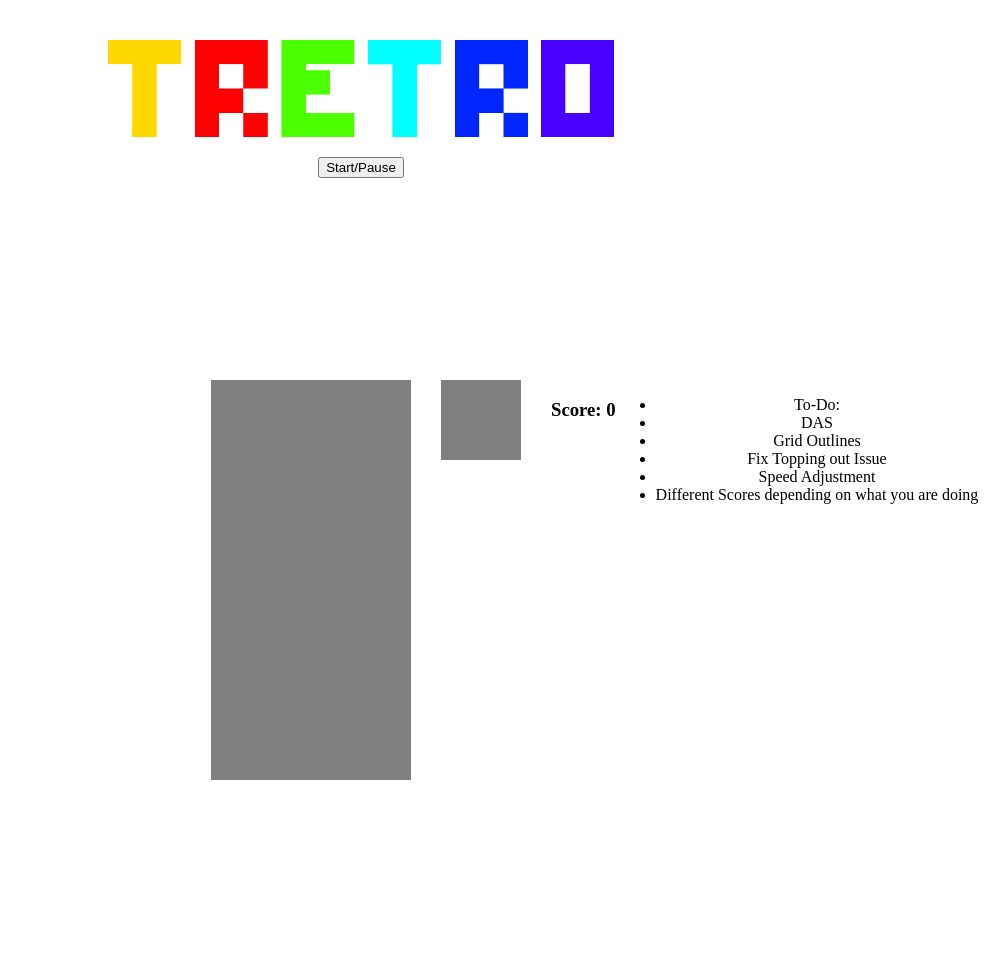
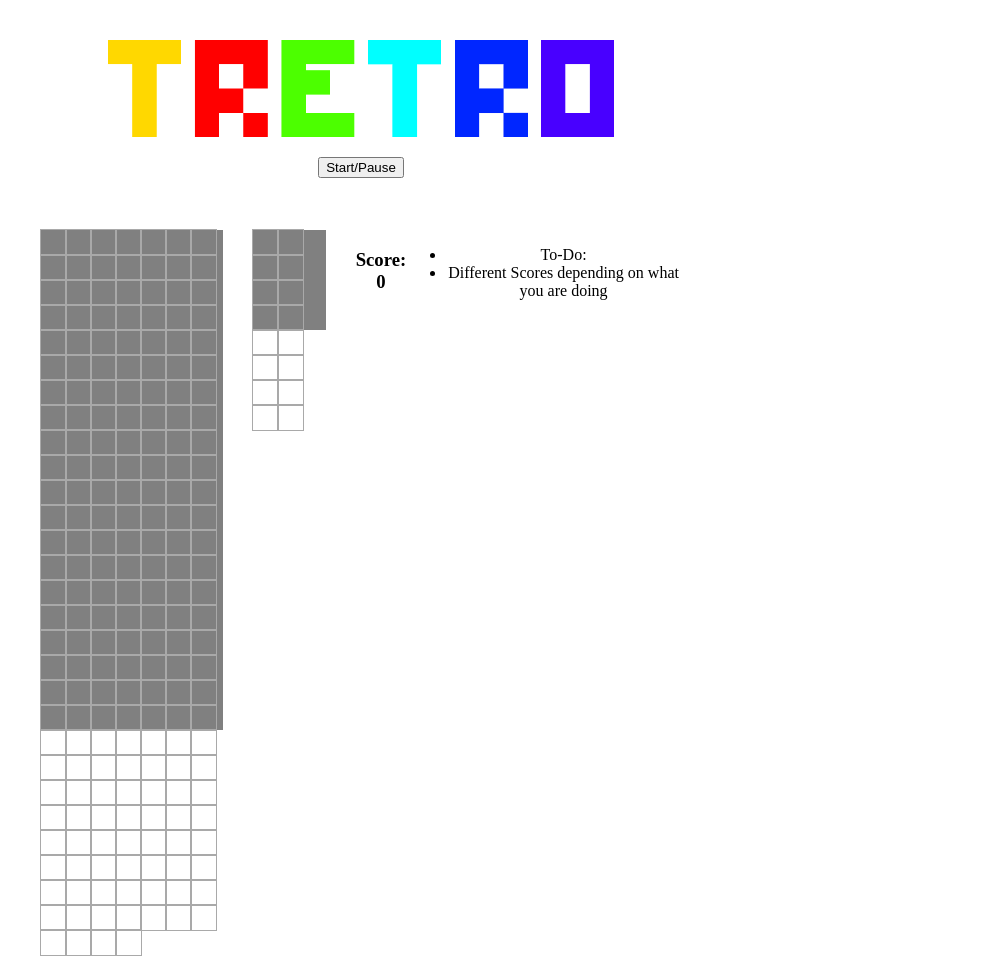
Before and after one commit to JPlexer/jplexer.github.io, a PHP site: page /tretroalpha/index.html in a window 1280 px wide. Shown: the whole page, without its empty margins (279-1280 px from the left). Run offline with PHP 8.4, Linux system fonts and the light colour scheme.

Commit message:
Add files via upload

```diff
--- a/tretroalpha/app.js
+++ b/tretroalpha/app.js
@@ -7,6 +7,7 @@ document.addEventListener('DOMContentLoaded', () => {
     let nextRandom = 0
     let timerId
     let score = 0
+    let speed = 1500
     const colors = [
         'blue',
         'lightgreen',
@@ -61,8 +62,8 @@ document.addEventListener('DOMContentLoaded', () => {
     const lrTetromino = [
         [1, width + 2, width * 2 + 2, 2],
         [width, width + 1, width + 2, width * 2],
-        [1, width + 1, width * 2 + 1, width * 2 +2],
-        [width+2, width * 2, width * 2 + 1, width * 2 + 2]
+        [1, width + 1, width * 2 + 1, width * 2 + 2],
+        [width + 2, width * 2, width * 2 + 1, width * 2 + 2]
     ]
 
     const theTetrominos = [lTetromino, zTetromino, tTetromino, oTetromino, iTetromino, zrTetromino, lrTetromino]
@@ -92,6 +93,7 @@ document.addEventListener('DOMContentLoaded', () => {
 
     //control
     function control(e) {
+        if (timerId) {
             if (e.keyCode === 37) {
                 moveLeft()
             } else if (e.keyCode === 38) {
@@ -102,19 +104,26 @@ document.addEventListener('DOMContentLoaded', () => {
                 moveDown()
             }
         }
+
+    }
     document.addEventListener('keydown', control)
 
     //down function
     function moveDown() {
+        if (current.some(index => squares[currentPosition + index + width].classList.contains('taken')) || current.some(index => squares[currentPosition + index + width].classList.contains('takend'))) {
+        } else {
         undraw()
         currentPosition += width
         draw()
         freeze()
     }
+}
 
     //freeze funktion
     function freeze() {
-        if (current.some(index => squares[currentPosition + index + width].classList.contains('taken'))) {
+        if (current.some(index => squares[currentPosition + index + width].classList.contains('taken')) || current.some(index => squares[currentPosition + index + width].classList.contains('takend'))) {
+            clearInterval(timerId)
+            setTimeout(function(){timerId = setInterval(moveDown, speed)
                 current.forEach(index => squares[currentPosition + index].classList.add('taken'))
                 //neu auswählen
                 random = nextRandom
@@ -125,6 +134,10 @@ document.addEventListener('DOMContentLoaded', () => {
                 displayShape()
                 addScore()
                 gameOver()
+
+
+            }, 1000);
+
         }
     }
 
@@ -152,23 +165,22 @@ document.addEventListener('DOMContentLoaded', () => {
 
     //Drehen
     function isAtRight() {
-        return current.some(index=> (currentPosition + index + 1) % width === 0)
+        return current.some(index => (currentPosition + index + 1) % width === 0)
     }
 
     function isAtLeft() {
-        return current.some(index=> (currentPosition + index) % width === 0)
+        return current.some(index => (currentPosition + index) % width === 0)
     }
 
-      function checkRotatedPosition(P){
-        P = P || currentPosition       //get current position.  Then, check if the piece is near the left side.
-        if ((P+1) % width < 4) {         //add 1 because the position index can be 1 less than where the piece is (with how they are indexed).
-          if (isAtRight()){            //use actual position to check if it's flipped over to right side
-            currentPosition += 1    //if so, add one to wrap it back around
+    function checkRotatedPosition(P) {
+        P = P || currentPosition //get current position.  Then, check if the piece is near the left side.
+        if ((P + 1) % width < 4) { //add 1 because the position index can be 1 less than where the piece is (with how they are indexed).
+            if (isAtRight()) { //use actual position to check if it's flipped over to right side
+                currentPosition += 1 //if so, add one to wrap it back around
                 checkRotatedPosition(P) //check again.  Pass position from start, since long block might need to move more.
             }
-        }
-        else if (P % width > 5) {
-          if (isAtLeft()){
+        } else if (P % width > 5) {
+            if (isAtLeft()) {
                 currentPosition -= 1
                 checkRotatedPosition(P)
             }
@@ -222,7 +234,7 @@ document.addEventListener('DOMContentLoaded', () => {
             timerId = null
         } else {
             draw()
-            timerId = setInterval(moveDown, 1000)
+            timerId = setInterval(moveDown, speed)
             nextRandom = Math.floor(Math.random() * theTetrominos.length)
             displayShape()
         }
@@ -231,7 +243,7 @@ document.addEventListener('DOMContentLoaded', () => {
     //score
     function addScore() {
         for (let i = 0; i < 199; i += width) {
-            const row = [i, i+1, i+2, i+3, i+4, i+5, i+6, i+7, i+8, i+9]
+            const row = [i, i + 1, i + 2, i + 3, i + 4, i + 5, i + 6, i + 7, i + 8, i + 9]
 
             if (row.every(index => squares[index].classList.contains('taken'))) {
                 score += 10
@@ -244,6 +256,23 @@ document.addEventListener('DOMContentLoaded', () => {
                 const squaresRemoved = squares.splice(i, width)
                 squares = squaresRemoved.concat(squares)
                 squares.forEach(cell => grid.appendChild(cell))
+                checkScore();
+            }
+        }
+    }
+
+    //check score/speed
+
+    function checkScore() {
+        if (score % 100 === 0) {
+            if (speed < 200) {
+                speed = 200
+                clearInterval(timerId)
+                timerId = setInterval(moveDown, speed)
+            } else {
+                speed = speed - 50
+                clearInterval(timerId)
+                timerId = setInterval(moveDown, speed)
             }
         }
     }
@@ -251,9 +280,10 @@ document.addEventListener('DOMContentLoaded', () => {
     //game over
 
     function gameOver() {
-        if(current.some(index => squares[currentPosition + index].classList.contains('taken'))) {
-            scoreDisplay.innerHTML = 'Game Over'
+        if (current.some(index => squares[currentPosition + index].classList.contains('taken'))) {
+            scoreDisplay.innerHTML = score + ' (Game Over)'
             clearInterval(timerId)
+            timerId = null
         }
     }
 
--- a/tretroalpha/index.html
+++ b/tretroalpha/index.html
@@ -214,16 +214,16 @@
             <div></div>
             <div></div>
 
-            <div class="taken"></div>
-            <div class="taken"></div>
-            <div class="taken"></div>
-            <div class="taken"></div>
-            <div class="taken"></div>
-            <div class="taken"></div>
-            <div class="taken"></div>
-            <div class="taken"></div>
-            <div class="taken"></div>
-            <div class="taken"></div>
+            <div class="takend"></div>
+            <div class="takend"></div>
+            <div class="takend"></div>
+            <div class="takend"></div>
+            <div class="takend"></div>
+            <div class="takend"></div>
+            <div class="takend"></div>
+            <div class="takend"></div>
+            <div class="takend"></div>
+            <div class="takend"></div>
         </div>
         <div class="mini-grid">
             <div></div>
@@ -246,10 +246,6 @@
         <h3>Score: <span id="score">0</span></h3>
         <ul>
             <li>To-Do:</li>
-            <li>DAS</li>
-            <li>Grid Outlines</li>
-            <li>Fix Topping out Issue</li>
-            <li>Speed Adjustment</li>
             <li>Different Scores depending on what you are doing</li>
         </ul>
     </div>
--- a/tretroalpha/style.css
+++ b/tretroalpha/style.css
@@ -5,52 +5,60 @@ body {
 
 .container {
     display: flex;
-    position: absolute;
+    position: fixed;
+    /* or absolute */
     top: 50%;
     left: 50%;
-     margin: -100px 0 0 -150px;
+    transform: translate(-50%, -50%);
 }
 
 .grid {
-    width: 200px;
-    height: 400px;
+    width: 250px;
+    height: 500px;
     display: flex;
     flex-wrap: wrap;
     background-color: gray;
 }
 
 .grid div {
-    height: 20px;
-    width: 20px;
+    height: 25px;
+    width: 25px;
+    outline: 1px darkgray solid;
+}
+.grid .takend {
+    outline: 0px;
 }
 
 .tetromino {
     background-color: chartreuse;
+}
 
-}
 .container h3 {
     margin-left: 30px;
 }
 
 .mini-grid {
     margin-left: 30px;
-    width: 80px;
-    height: 80px;
+    width: 100px;
+    height: 100px;
     display: flex;
     flex-wrap: wrap;
     background-color: gray;
 }
 
 .mini-grid div {
-    height: 20px;
-    width: 20px;
+    height: 25px;
+    width: 25px;
+    outline: 1px darkgray solid;
 }
+
 button {
     margin-top: 20px;
 }
+
 img {
     display: block;
     margin-left: auto;
     margin-right: auto;
     width: 40%;
-  }
+}
```
Lines whose indentation alone changed are shown as unchanged.
